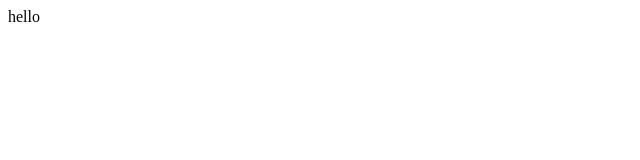
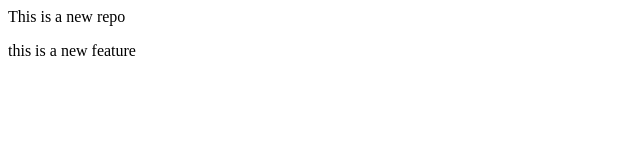
Before and after one commit to aryanrathore675/localRepo, a plain HTML site: page index.html in a window 1280 px wide. Shown: the whole page, without its empty margins (0-640 px from the left). Drawn offline with Linux system fonts and the light colour scheme.

Commit message:
Add new feature

```diff
--- a/index.html
+++ b/index.html
@@ -1 +1,2 @@
-<p> hello </p>
+<p> This is a new repo </p>
+<p> this is a new feature</p>
```
